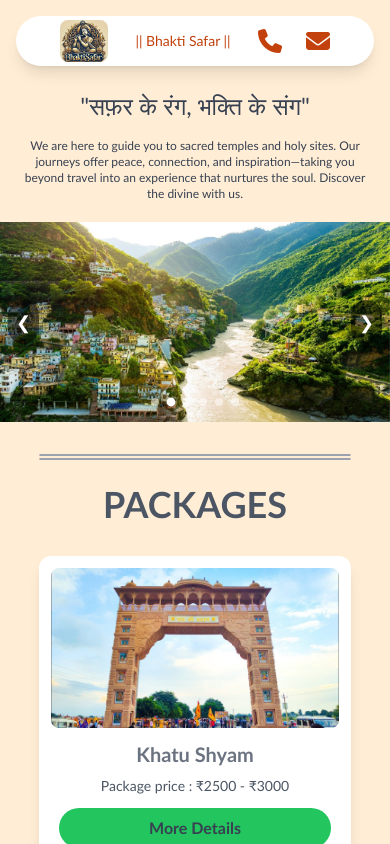
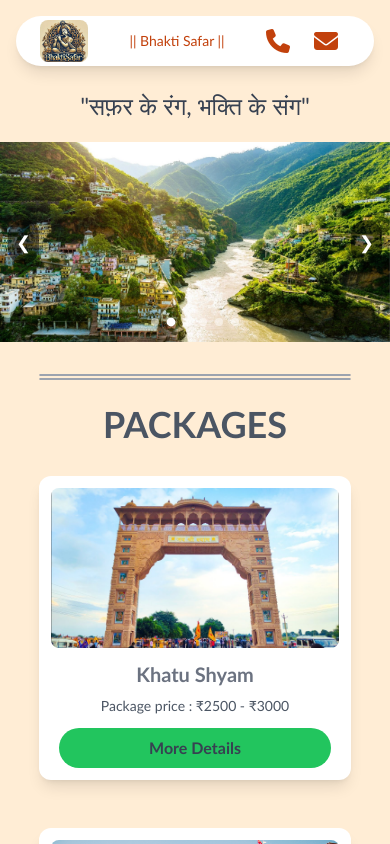
Before and after one commit to TusharBahuguna583/BhaktiSafar, a React (Create React App) app: page / in a window 390 px wide. Shown: the top 844 px of the page. Built offline with nearby package versions, Linux system fonts and the light colour scheme; a web font is replaced by a local one.

Commit message:
Optimized all acomponents for mobile responsiveness

```diff
--- a/src/components/About.js
+++ b/src/components/About.js
@@ -12,7 +12,7 @@ const About = () => {
       </h1>
 
       {/* Description */}
-      <p className="font-light text-xs sm:text-2xl text-center w-full sm:w-2/3">
+      <p className="hidden sm:block font-light text-xs sm:text-2xl text-center w-full sm:w-2/3">
         We are here to guide you to sacred temples and holy sites. Our journeys
         offer peace, connection, and inspiration—taking you beyond travel into
         an experience that nurtures the soul. Discover the divine with us.
--- a/src/components/Header.js
+++ b/src/components/Header.js
@@ -4,13 +4,13 @@ import logo from "../images/logo.jpg";
 
 const Header = () => {
   return (
-    <div className="bg-white rounded-full flex flex-wrap items-center justify-between px-8 py-1 sm:px-12 sm:py-1 mx-4 sm:mx-20 lg:mx-44 shadow-lg">
+    <div className="bg-white rounded-full flex flex-wrap items-center justify-between px-6 py-1 sm:px-12 sm:py-1 mx-4 sm:mx-20 lg:mx-44 shadow-lg">
       {/* Logo */}
       <div className="flex items-center">
-        <img src={logo} alt="Logo" className="w-12 sm:w-16 ml-3 rounded-lg" />
+        <img src={logo} alt="Logo" className="w-12 sm:w-16 rounded-lg" />
       </div>
 
-      <div className="sm:hidden block text-orange-700 text-sm">|| Bhakti Safar ||</div>
+      <div className="text-orange-700 text-sm sm:text-2xl sm:font-bold sm:tracking-tighter sm:text-left sm:ml-2 sm:w-[600px]">|| Bhakti Safar ||</div>
 
       {/* Contact Info */}
       <div className="flex flex-wrap items-center justify-center gap-6 mr-3 sm:mr-12 sm:gap-12">
```
